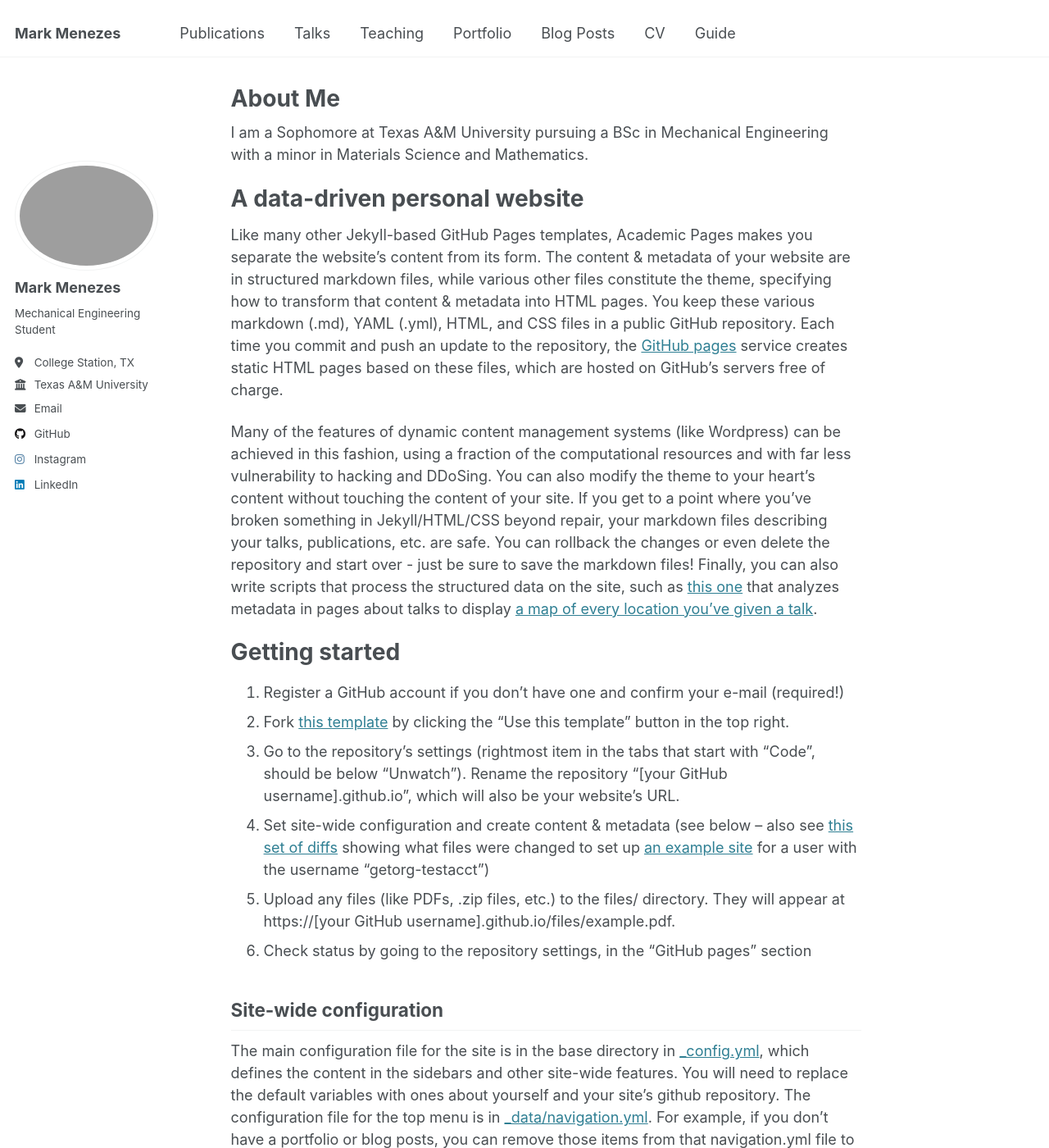
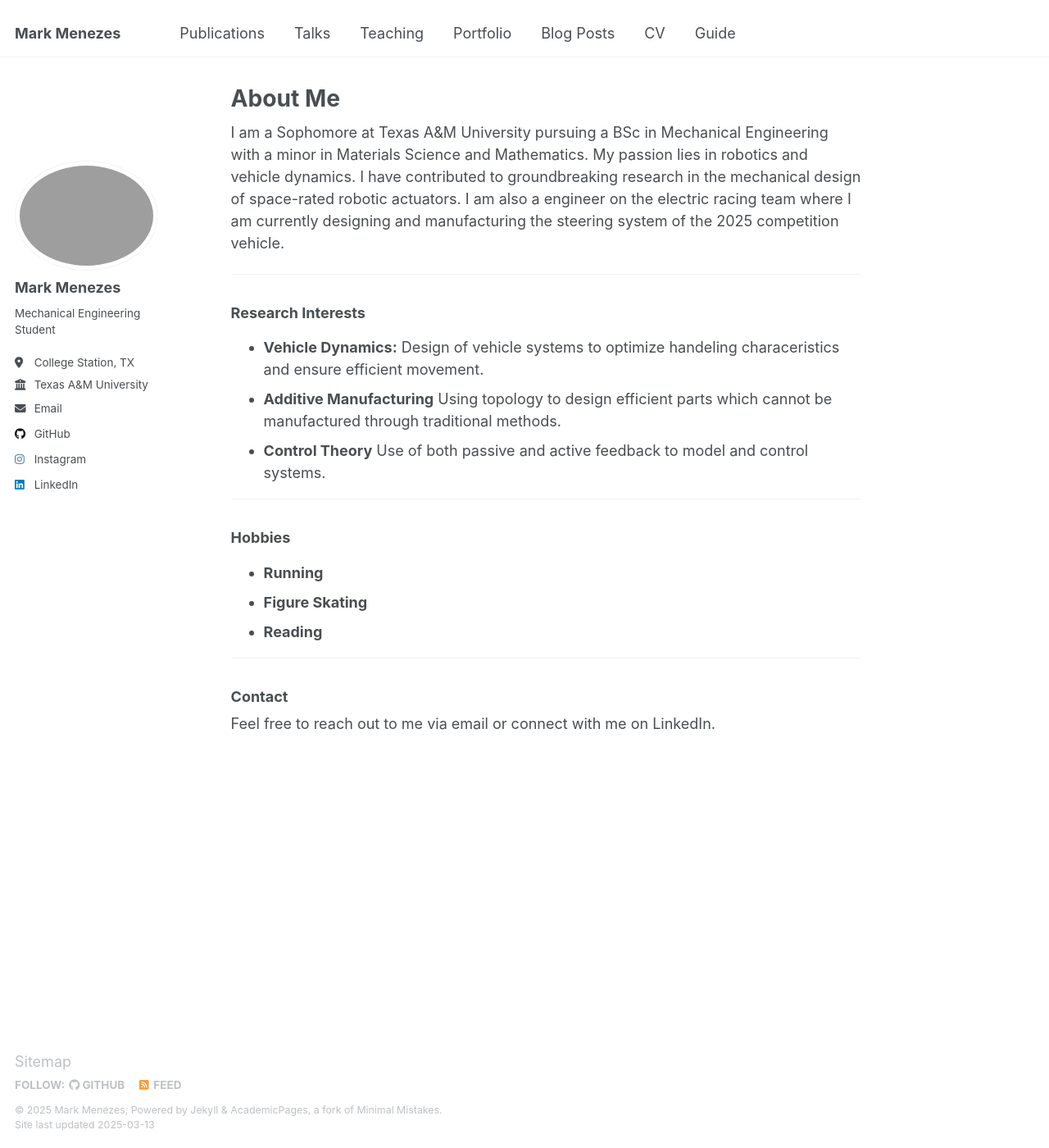
Before and after one commit to menezesmark/menezesmark.github.io, a Jekyll site: the page built from _pages/about.md, in a window 1280 px wide and 1400 px high. Shown: the whole window at 82% size. Built offline with Jekyll 4.4.1, drawn with Linux system fonts in a browser that asks for light colours; some of the changed text lies outside the part shown.

Commit message:
Update about.md

```diff
--- a/_pages/about.md
+++ b/_pages/about.md
@@ -7,43 +7,21 @@ redirect_from:
   - /about.html
 ---
 
-I am a Sophomore at Texas A&M University pursuing a BSc in Mechanical Engineering with a minor in Materials Science and Mathematics.
+I am a Sophomore at Texas A&M University pursuing a BSc in Mechanical Engineering with a minor in Materials Science and Mathematics. My passion lies in robotics and vehicle dynamics. I have contributed to groundbreaking research in the mechanical design of space-rated robotic actuators. I am also a engineer on the electric racing team where I am currently designing and manufacturing the steering system of the 2025 competition vehicle.
 
-A data-driven personal website
-======
-Like many other Jekyll-based GitHub Pages templates, Academic Pages makes you separate the website's content from its form. The content & metadata of your website are in structured markdown files, while various other files constitute the theme, specifying how to transform that content & metadata into HTML pages. You keep these various markdown (.md), YAML (.yml), HTML, and CSS files in a public GitHub repository. Each time you commit and push an update to the repository, the [GitHub pages](https://pages.github.com/) service creates static HTML pages based on these files, which are hosted on GitHub's servers free of charge.
+---
+### Research Interests
+* **Vehicle Dynamics:** Design of vehicle systems to optimize handeling characeristics and ensure efficient movement.
+* **Additive Manufacturing** Using topology to design efficient parts which cannot be manufactured through traditional methods.
+* **Control Theory** Use of both passive and active feedback to model and control systems.
 
-Many of the features of dynamic content management systems (like Wordpress) can be achieved in this fashion, using a fraction of the computational resources and with far less vulnerability to hacking and DDoSing. You can also modify the theme to your heart's content without touching the content of your site. If you get to a point where you've broken something in Jekyll/HTML/CSS beyond repair, your markdown files describing your talks, publications, etc. are safe. You can rollback the changes or even delete the repository and start over - just be sure to save the markdown files! Finally, you can also write scripts that process the structured data on the site, such as [this one](https://github.com/academicpages/academicpages.github.io/blob/master/talkmap.ipynb) that analyzes metadata in pages about talks to display [a map of every location you've given a talk](https://academicpages.github.io/talkmap.html).
+---
+### Hobbies
+* **Running**
+* **Figure Skating**
+* **Reading**
 
-Getting started
-======
-1. Register a GitHub account if you don't have one and confirm your e-mail (required!)
-1. Fork [this template](https://github.com/academicpages/academicpages.github.io) by clicking the "Use this template" button in the top right.
-1. Go to the repository's settings (rightmost item in the tabs that start with "Code", should be below "Unwatch"). Rename the repository "[your GitHub username].github.io", which will also be your website's URL.
-1. Set site-wide configuration and create content & metadata (see below -- also see [this set of diffs](http://archive.is/3TPas) showing what files were changed to set up [an example site](https://getorg-testacct.github.io) for a user with the username "getorg-testacct")
-1. Upload any files (like PDFs, .zip files, etc.) to the files/ directory. They will appear at https://[your GitHub username].github.io/files/example.pdf.
-1. Check status by going to the repository settings, in the "GitHub pages" section
+---
+### Contact
 
-Site-wide configuration
-------
-The main configuration file for the site is in the base directory in [_config.yml](https://github.com/academicpages/academicpages.github.io/blob/master/_config.yml), which defines the content in the sidebars and other site-wide features. You will need to replace the default variables with ones about yourself and your site's github repository. The configuration file for the top menu is in [_data/navigation.yml](https://github.com/academicpages/academicpages.github.io/blob/master/_data/navigation.yml). For example, if you don't have a portfolio or blog posts, you can remove those items from that navigation.yml file to remove them from the header.
-
-Create content & metadata
-------
-For site content, there is one markdown file for each type of content, which are stored in directories like _publications, _talks, _posts, _teaching, or _pages. For example, each talk is a markdown file in the [_talks directory](https://github.com/academicpages/academicpages.github.io/tree/master/_talks). At the top of each markdown file is structured data in YAML about the talk, which the theme will parse to do lots of cool stuff. The same structured data about a talk is used to generate the list of talks on the [Talks page](https://academicpages.github.io/talks), each [individual page](https://academicpages.github.io/talks/2012-03-01-talk-1) for specific talks, the talks section for the [CV page](https://academicpages.github.io/cv), and the [map of places you've given a talk](https://academicpages.github.io/talkmap.html) (if you run this [python file](https://github.com/academicpages/academicpages.github.io/blob/master/talkmap.py) or [Jupyter notebook](https://github.com/academicpages/academicpages.github.io/blob/master/talkmap.ipynb), which creates the HTML for the map based on the contents of the _talks directory).
-
-**Markdown generator**
-
-The repository includes [a set of Jupyter notebooks](https://github.com/academicpages/academicpages.github.io/tree/master/markdown_generator
-) that converts a CSV containing structured data about talks or presentations into individual markdown files that will be properly formatted for the Academic Pages template. The sample CSVs in that directory are the ones I used to create my own personal website at stuartgeiger.com. My usual workflow is that I keep a spreadsheet of my publications and talks, then run the code in these notebooks to generate the markdown files, then commit and push them to the GitHub repository.
-
-How to edit your site's GitHub repository
-------
-Many people use a git client to create files on their local computer and then push them to GitHub's servers. If you are not familiar with git, you can directly edit these configuration and markdown files directly in the github.com interface. Navigate to a file (like [this one](https://github.com/academicpages/academicpages.github.io/blob/master/_talks/2012-03-01-talk-1.md) and click the pencil icon in the top right of the content preview (to the right of the "Raw | Blame | History" buttons). You can delete a file by clicking the trashcan icon to the right of the pencil icon. You can also create new files or upload files by navigating to a directory and clicking the "Create new file" or "Upload files" buttons.
-
-Example: editing a markdown file for a talk
-![Editing a markdown file for a talk](/images/editing-talk.png)
-
-For more info
-------
-More info about configuring Academic Pages can be found in [the guide](https://academicpages.github.io/markdown/), the [growing wiki](https://github.com/academicpages/academicpages.github.io/wiki), and you can always [ask a question on GitHub](https://github.com/academicpages/academicpages.github.io/discussions). The [guides for the Minimal Mistakes theme](https://mmistakes.github.io/minimal-mistakes/docs/configuration/) (which this theme was forked from) might also be helpful.
+Feel free to reach out to me via email or connect with me on LinkedIn.
```
